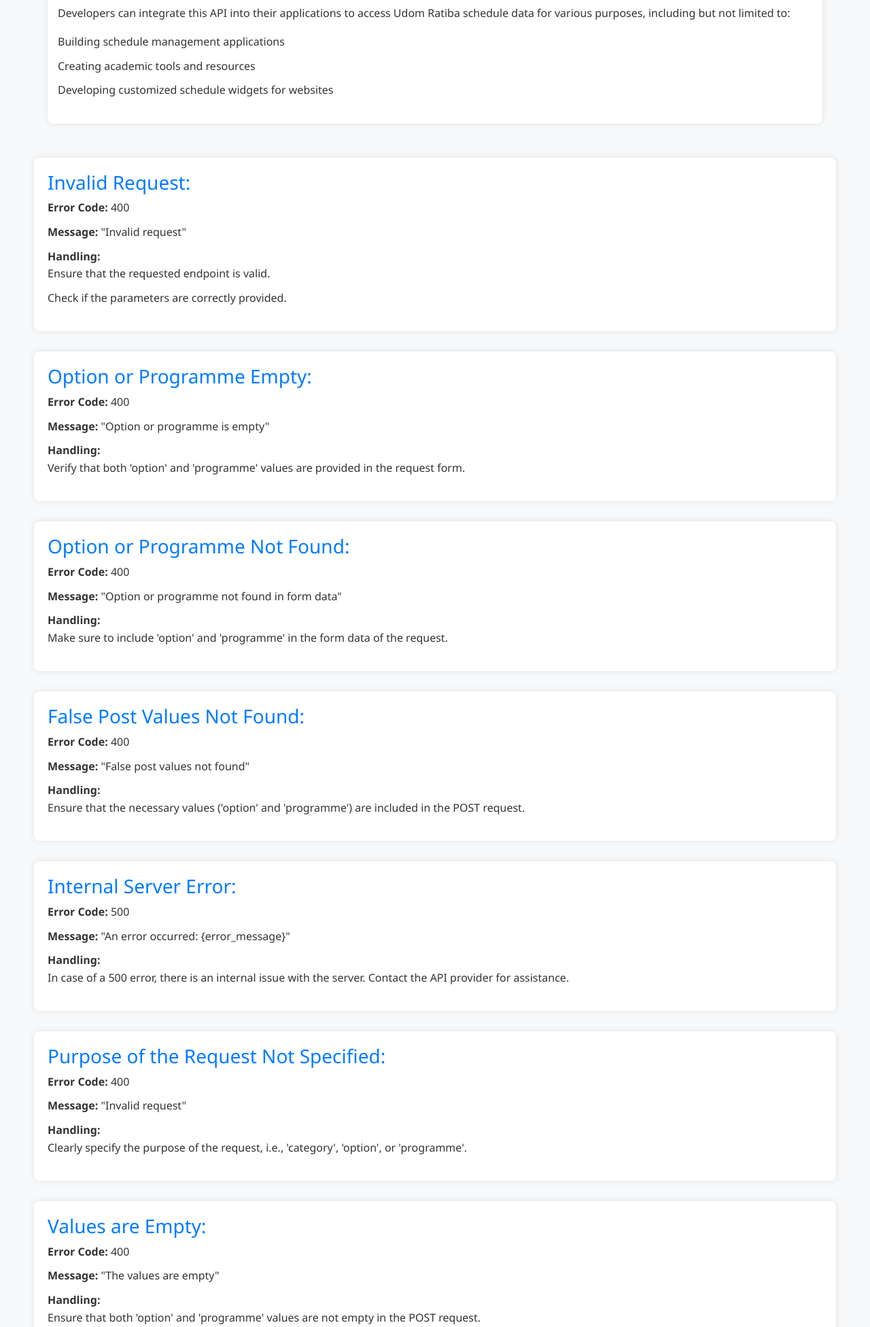
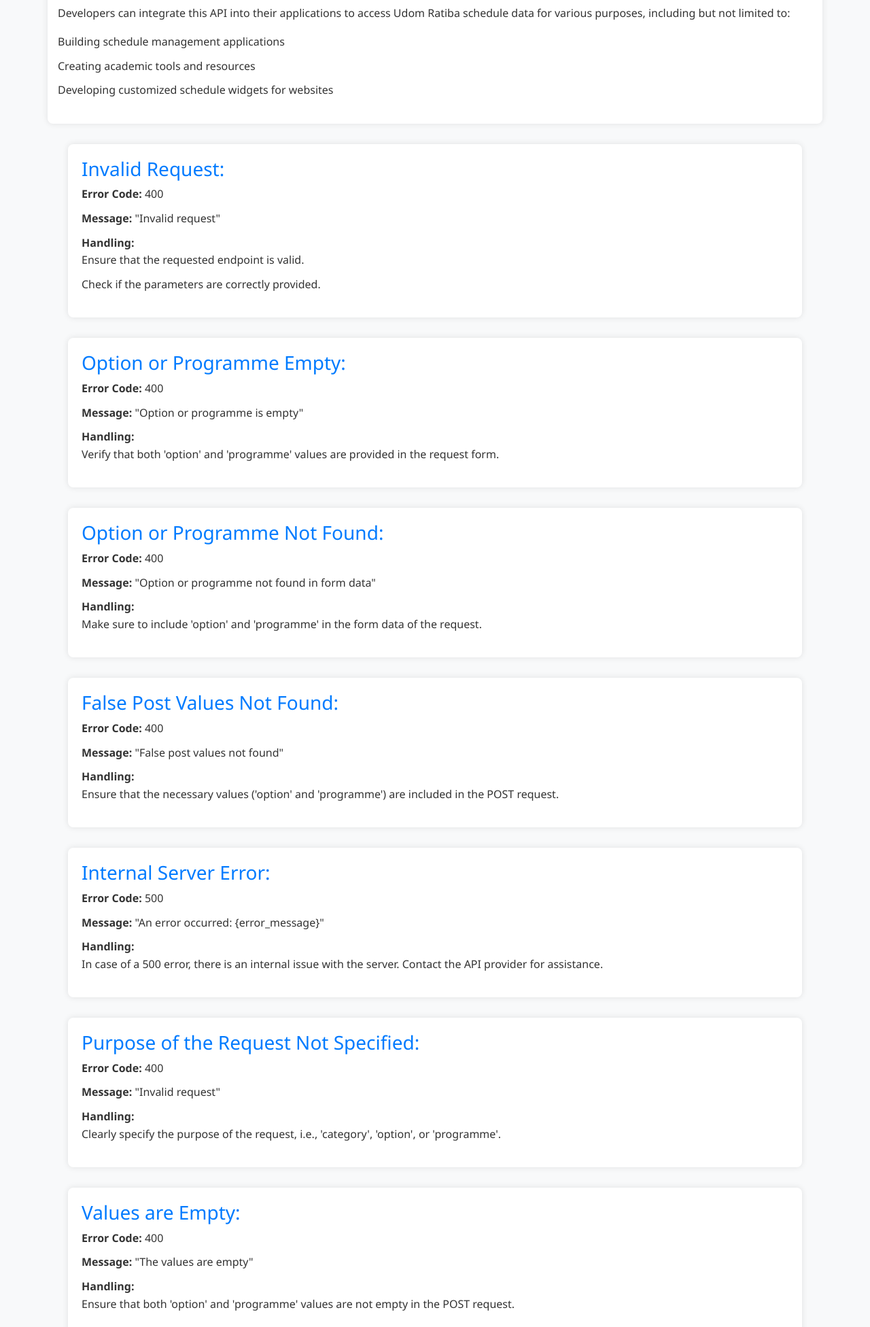
Before and after one commit to isaka-james/UDOM-RATIBA-API, a Python web app: template api/templates/index.html in a window 1280 px wide. Shown: the part 3405-5357 px from the top of the page at 68% size. Run offline with Jinja, Linux system fonts and the light colour scheme; the template is opened without the code that fills it, so the values that code supplies are empty; some libraries are stand-ins or nearby versions.

Commit message:
web making 0.989

```diff
--- a/api/templates/index.html
+++ b/api/templates/index.html
@@ -236,7 +236,7 @@ print(responseFromServer.text)</code></pre>
         </ul>
     </section>
 
-    <div style="margin: 50px !important;">
+    <div style="padding-left: 100px !important; padding-right: 100px !important;">
             <section>
                 <h3>Invalid Request:</h3>
                 <ul>
```
